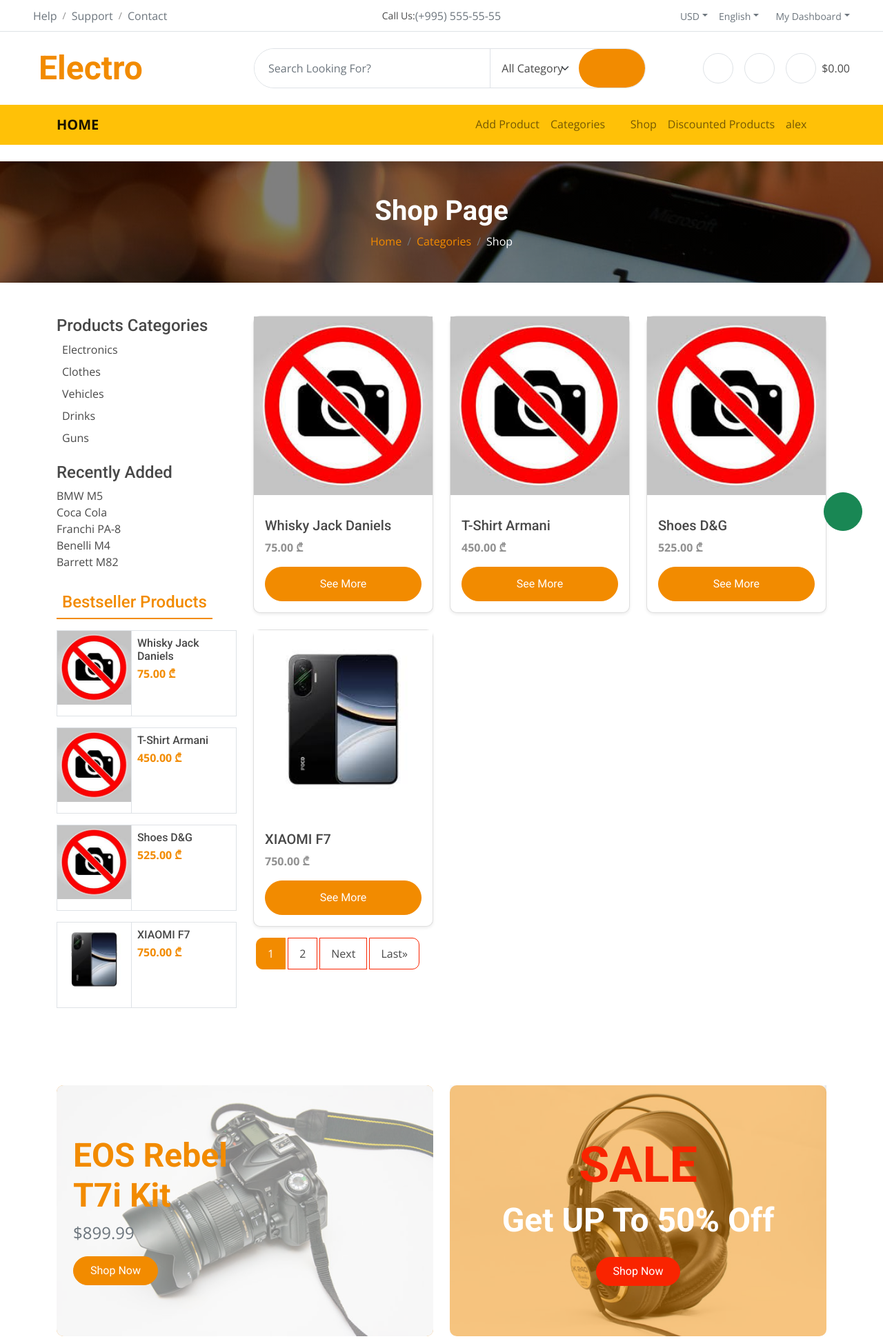
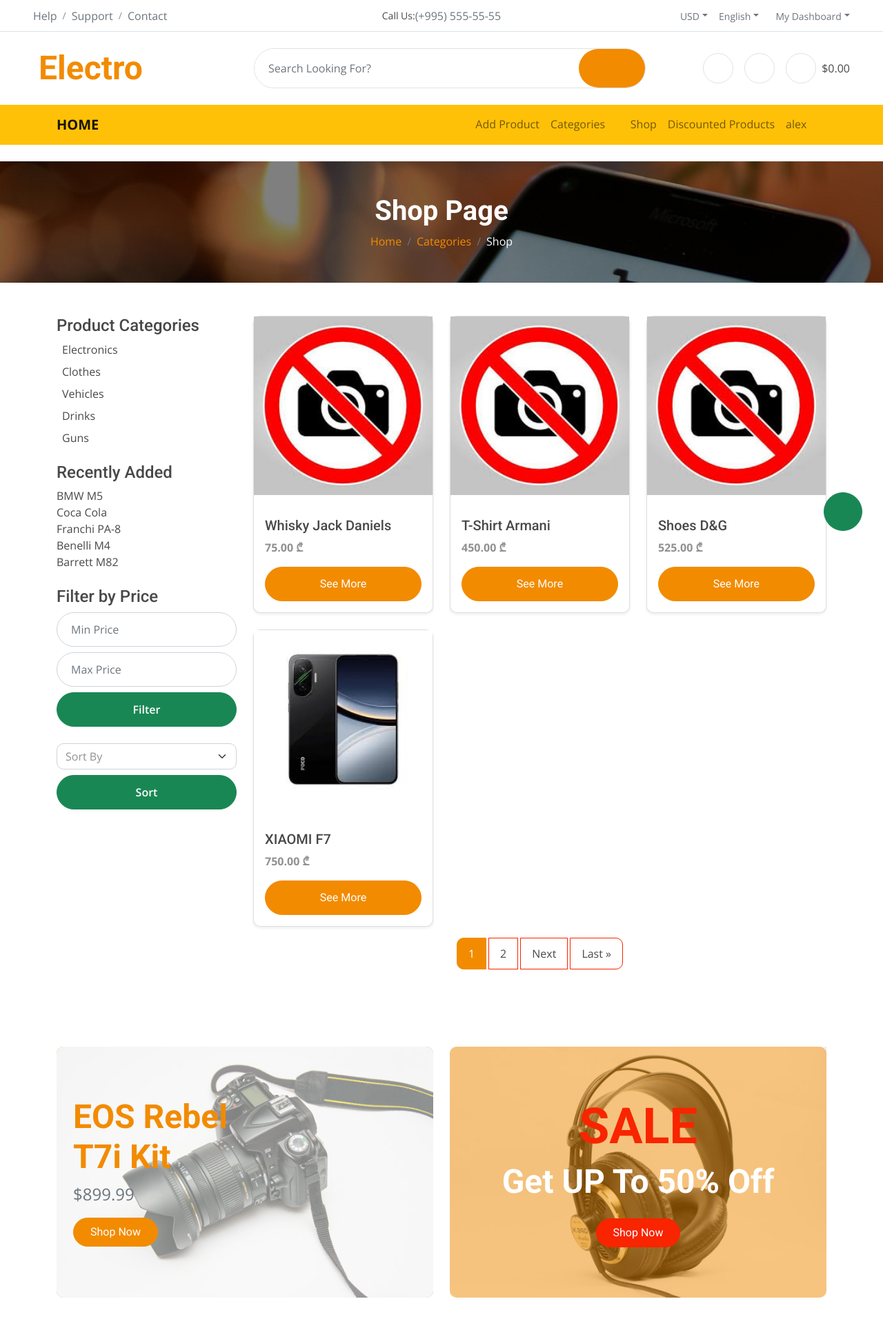
Before and after one commit to Tribune-Alex/DJP, a Django app: page /products/ in a window 1280 px wide. Shown: the top 1942 px of the page at 69% size. Run offline with Django 5.2, Linux system fonts and the light colour scheme; a user stored in the database is signed in; data comes from the database, SQL or seed files in the repository; both versions use the stored data as it was after the commit; some libraries are stand-ins or nearby versions.

Commit message:
Adding Files

```diff
--- a/store/templates/shop.html
+++ b/store/templates/shop.html
@@ -39,8 +39,9 @@
 
             <div class="col-lg-3">
 
+
                 <div class="product-categories mb-4">
-                    <h4>Products Categories</h4>
+                    <h4>Product Categories</h4>
                     <ul class="list-unstyled">
                         {% for cat in categories %}
                         <li class="mb-2">
@@ -60,7 +61,10 @@
                     <h4>Recently Added</h4>
                     <ul class="list-unstyled">
                         {% for product in latest_products %}
-                        <li><a href="{% url 'store:detail' pk=product.id %}" class="text-dark">{{ product.name }}</a>
+                        <li>
+                            <a href="{% url 'store:detail' pk=product.id %}" class="text-dark">
+                                {{ product.name }}
+                            </a>
                         </li>
                         {% empty %}
                         <li>No recent products</li>
@@ -69,42 +73,34 @@
                 </div>
 
 
-                <div class="products-mini">
-                    <h4 class="text-primary mb-3 border-bottom border-primary border-2 d-inline-block p-2">Bestseller
-                        Products</h4>
-                    {% for product in products %}
-                    <div class="products-mini-item border mb-3">
-                        <div class="row g-0">
-                            <div class="col-5">
-                                <div class="products-mini-img border-end h-100 position-relative">
-                                    {% if product.images.first %}
-                                    <img src="{{ product.images.first.image.url }}" class="img-fluid mb-3"
-                                        alt="{{ product.name }}" style="max-height:300px; object-fit:contain;">
-                                    {% else %}
-                                    <img src="/media/default.jpg" class="img-fluid mb-3" alt="No image"
-                                        style="max-height:300px; object-fit:contain;">
-                                    {% endif %}
-                                    <div
-                                        class="products-mini-icon rounded-circle bg-primary position-absolute top-0 end-0 m-2">
-                                        <a href="{% url 'store:detail' product.pk %}"><i
-                                                class="fa fa-eye text-white"></i></a>
-                                    </div>
-                                </div>
-                            </div>
-                            <div class="col-7">
-                                <div class="products-mini-content p-2">
-                                    <a href="{% url 'store:detail' product.pk %}"
-                                        class="d-block h6 mb-1">{{product.name}}</a>
-                                    <span class="text-primary fw-bold">{{ product.price }} ₾</span>
+                <div class="mb-4">
+                    <h4>Filter by Price</h4>
+                    <form>
+                        <input class="form-control mb-2" type="number" name="min_price" placeholder="Min Price"
+                            value="{{ request.GET.min_price }}">
+                        <input class="form-control mb-2" type="number" name="max_price" placeholder="Max Price"
+                            value="{{ request.GET.max_price }}">
+                        <input type="hidden" name="q" value="{{request.GET.q}}">
+                        <button class="btn btn-success w-100">Filter</button>
+                    </form>
                 </div>
 
+                <div class="mb-4">
+                    <form method="get">
+                     <select class="form-select mb-2" name="sort">
+                       <option value="">Sort By</option>
+                       <option value="name_asc" {% if current_sort == 'name_asc' %}selected{% endif %}>Name (A,B,C)</option>
+                       <option value="name_desc" {% if current_sort == 'name_desc' %}selected{% endif %}>Name (C,B,A)</option>
+                       <option value="price_asc" {% if current_sort == 'price_asc' %}selected{% endif %}>Price (Low to High)</option>
+                       <option value="price_desc" {% if current_sort == 'price_desc' %}selected{% endif %}>Price (High to Low)</option>
+                    </select>
+                    <input type="hidden" name="min_price" value="{{ request.GET.min_price }}">
+                    <input type="hidden" name="max_price" value="{{ request.GET.max_price }}">
+                    <input type="hidden" name="q" value="{{ request.GET.q }}">
+                    <button class="btn btn-success w-100">Sort</button>
+                  </form>
                 </div>
-                        </div>
-                    </div>
-                    {% empty %}
-                    <p>No products found.</p>
-                    {% endfor %}
-                </div>
+
             </div>
 
 
@@ -128,31 +124,34 @@
                             </div>
                         </div>
                     </div>
-
                     {% empty %}
                     <p class="text-center">No products available.</p>
                     {% endfor %}
                 </div>
-                <div>
+
+
+                <div class="mt-3">
                     <nav aria-label="Page navigation example">
-                        <ul class="pagination d-flex mt-3">
+                        <ul class="pagination d-flex justify-content-center">
                             {% if page_obj.has_previous %}
-                            <li class="page-item"><a class="page-link" href="?page=1">&laquo;First</a></li>
+                            <li class="page-item"><a class="page-link" href="?page=1">&laquo; First</a></li>
                             <li class="page-item"><a class="page-link"
                                     href="?page={{ page_obj.previous_page_number }}">Previous</a></li>
                             {% endif %}
+
                             {% for num in paginator.page_range %}
                             {% if num == page_obj.number %}
-                                 <li class="page-item active"><a class="page-link" href="?page={{num}}">{{num}}</a></li>
-                                {% elif num > page_obj.number|add:-2 and  num < page_obj.number|add:2 %}
-                                 <li class="page-item"><a class="page-link" href="?page={{num}}">{{num}}</a></li>
+                            <li class="page-item active"><a class="page-link" href="?page={{ num }}">{{ num }}</a></li>
+                            {% elif num > page_obj.number|add:-2 and num < page_obj.number|add:2 %} <li
+                                class="page-item"><a class="page-link" href="?page={{ num }}">{{ num }}</a></li>
                                 {% endif %}
                                 {% endfor %}
+
                                 {% if page_obj.has_next %}
                                 <li class="page-item"><a class="page-link"
                                         href="?page={{ page_obj.next_page_number }}">Next</a></li>
-                            <li class="page-item"><a class="page-link"
-                                    href="?page={{ paginator.num_pages }}">Last&raquo;</a></li>
+                                <li class="page-item"><a class="page-link" href="?page={{ paginator.num_pages }}">Last
+                                        &raquo;</a></li>
                                 {% endif %}
                         </ul>
                     </nav>
--- a/store/views.py
+++ b/store/views.py
@@ -132,25 +132,50 @@ from django.contrib.auth.mixins import LoginRequiredMixin
 #         return redirect('store:home')
 
 #     return redirect('store:detail', product_pk=product_pk)
-
 class ProductListView(ListView):
     model = Product
     template_name = 'home.html'
     context_object_name = 'products'
 
     def get_queryset(self):
-        return (
-            Product.objects
-            .filter(is_available=True)
-            .select_related('category')
-            .prefetch_related('images')
-            .order_by('price')
-        )
+
+        product = Product.objects.filter(is_available=True).select_related('category').prefetch_related('images')
+
+
+        search_query = self.request.GET.get('q')
+        if search_query:
+            product = product.filter(Q(name__icontains=search_query))
+
+
+        min_price = self.request.GET.get('min_price')
+        if min_price:
+            product = product.filter(price__gte=min_price)
+
+        max_price = self.request.GET.get('max_price')
+        if max_price:
+            product = product.filter(price__lte=max_price)
+
+
+        sort = self.request.GET.get('sort')
+        if sort == 'name_asc':
+            product = product.order_by('name')
+        elif sort == 'name_desc':
+            product = product.order_by('-name')
+        elif sort == 'price_asc':
+            product = product.order_by('price')
+        elif sort == 'price_desc':
+            product = product.order_by('-price')
+        else:
+            product = product.order_by('price')
+
+        return product
 
     def get_context_data(self, **kwargs):
         context = super().get_context_data(**kwargs)
 
+
         context['quantity'] = self.get_queryset().count()
+
 
         context['categories'] = (
             Category.objects
@@ -161,12 +186,16 @@ class ProductListView(ListView):
             .filter(product_count__gt=0)
         )
 
+
         context['featured_products'] = (
             Product.objects
             .filter(is_available=True, is_discounted=True)
             .select_related('category')
             .prefetch_related('images')[:5]
         )
+
+
+        context['current_sort'] = self.request.GET.get('sort', '')
 
         return context
 
@@ -179,16 +208,40 @@ class ShopView(LoginRequiredMixin, ListView):
     paginate_by = 4
 
     def get_queryset(self):
-        return (
-            Product.objects
-            .filter(is_available=True)
-            .select_related('category')
-            .prefetch_related('images')
-            .order_by('price')
-        )
+        product = Product.objects.filter(is_available=True).select_related('category').prefetch_related('images')
+
+
+        search_query = self.request.GET.get('q')
+        if search_query:
+            product = product.filter(Q(name__icontains=search_query))
+
+
+        min_price = self.request.GET.get('min_price')
+        if min_price:
+            product = product.filter(price__gte=min_price)
+
+        max_price = self.request.GET.get('max_price')
+        if max_price:
+            product = product.filter(price__lte=max_price)
+
+
+        sort = self.request.GET.get('sort')
+        if sort == 'name_asc':
+            product = product.order_by('name')
+        elif sort == 'name_desc':
+            product = product.order_by('-name')
+        elif sort == 'price_asc':
+            product = product.order_by('price')
+        elif sort == 'price_desc':
+            product = product.order_by('-price')
+        else:
+            product = product.order_by('price')
+
+        return product
 
     def get_context_data(self, **kwargs):
         context = super().get_context_data(**kwargs)
+
 
         context['categories'] = (
             Category.objects
@@ -199,7 +252,8 @@ class ShopView(LoginRequiredMixin, ListView):
             .filter(product_count__gt=0)
         )
 
-        context['quantity'] = Product.objects.count()
+        context['quantity'] = self.get_queryset().count()
+
 
         context['featured_products'] = (
             Product.objects
@@ -207,6 +261,9 @@ class ShopView(LoginRequiredMixin, ListView):
             .select_related('category')
             .prefetch_related('images')[:5]
         )
+
+
+        context['current_sort'] = self.request.GET.get('sort', '')
 
         return context
 
--- a/templates/base.html
+++ b/templates/base.html
@@ -88,18 +88,16 @@
             </div>
             <div class="col-md-4 col-lg-6 text-center">
                 <div class="position-relative ps-4">
-                    <div class="d-flex border rounded-pill">
+                    <div class=" border rounded-pill">
+                        <form class="d-flex" role="search" method="get">
                             <input class="form-control border-0 rounded-pill w-100 py-3" type="text"
-                            data-bs-target="#dropdownToggle123" placeholder="Search Looking For?">
-                        <select class="form-select text-dark border-0 border-start rounded-0 p-3" style="width: 200px;">
-                            <option value="All Category">All Category</option>
-                            <option value="Pest Control-2">Category 1</option>
-                            <option value="Pest Control-3">Category 2</option>
-                            <option value="Pest Control-4">Category 3</option>
-                            <option value="Pest Control-5">Category 4</option>
-                        </select>
-                        <button type="button" class="btn btn-primary rounded-pill py-3 px-5" style="border: 0;"><i
-                                class="fas fa-search"></i></button>
+                                placeholder="Search Looking For?" name="q" value="{{ request.GET.q }}">
+                            <input type="hidden" name="min_price" value="{{request.GET.min_price}}">
+                            <input type="hidden" name="max_price" value="{{request.GET.max_price}}">
+                            <button type="submit" class="btn btn-primary rounded-pill py-3 px-5" style="border: 0;">
+                                <i class="fas fa-search"></i>
+                            </button>
+                        </form>
                     </div>
                 </div>
             </div>
```
Also changed, not shown: store/templates/home.html (+28 -4 lines), db.sqlite3. Lines whose indentation alone changed are shown as unchanged.
